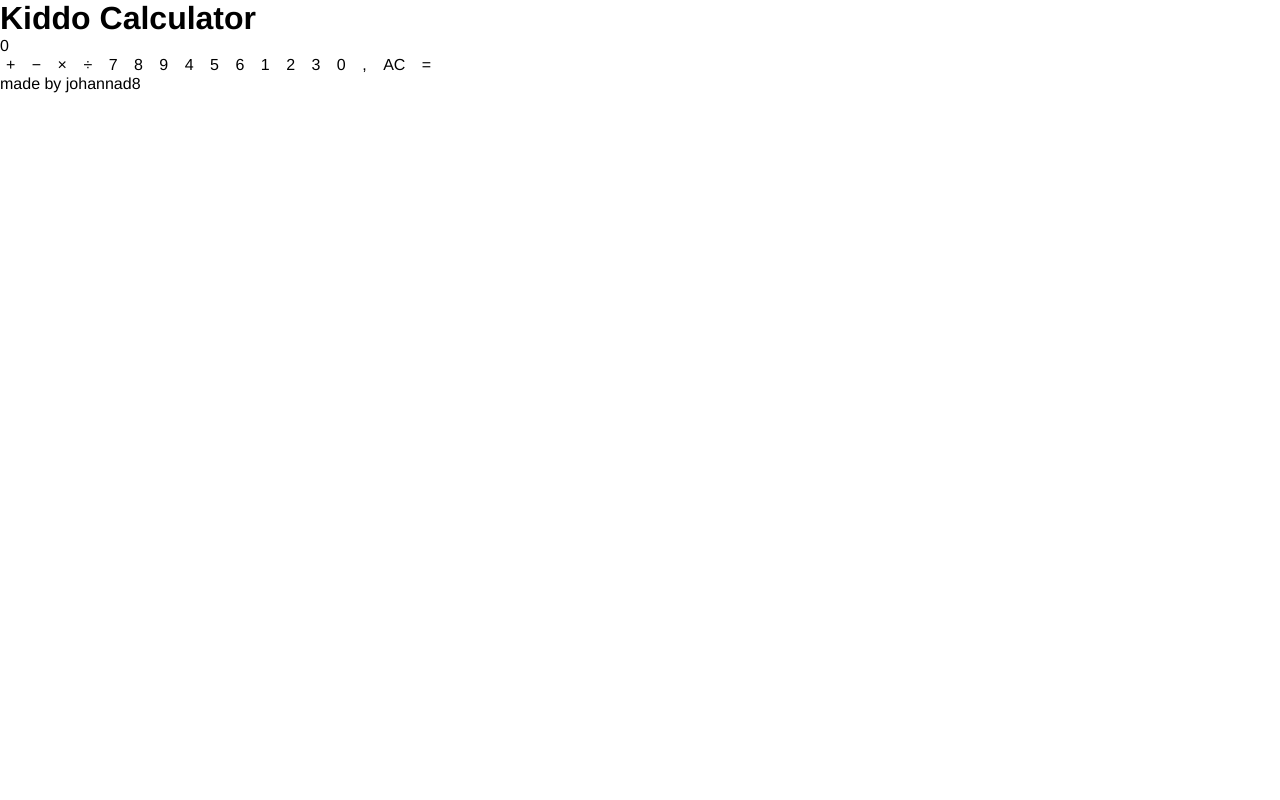
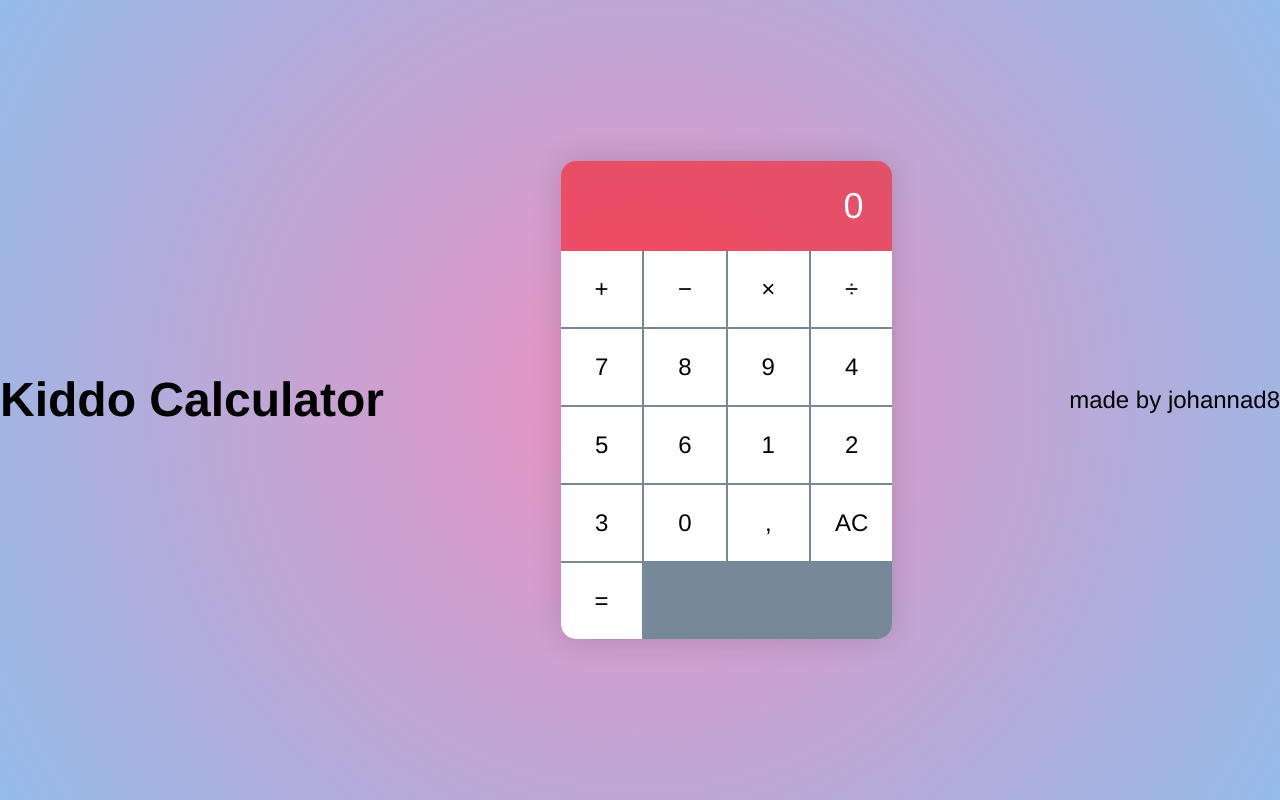
Before and after one commit to johannad8/Calculator, a plain HTML site: page calculator.html in a window 1280 px wide. Drawn offline with Linux system fonts and the light colour scheme.

Commit message:
Added new stylings

```diff
--- a/styles.css
+++ b/styles.css
@@ -1,6 +1,9 @@
 /** Basic css-stylings **/
 html {
   box-sizing: border-box;
+  font-size: 150%;
+  font-weight: 300;
+  line-height: 1.5;
 }
 
 *,
@@ -10,6 +13,12 @@ html {
 }
 
 body {
+  /*background: linear-gradient(0deg, rgba(34,193,195,1) 0%, rgba(253,187,45,1) 100%);*/
+  background: radial-gradient(circle, rgba(237,145,194,1) 0%, rgba(148,187,233,1) 100%);
+  display: flex;
+  align-items: center;
+  justify-content: center;
+  height: 100vh;
   margin: 0;
 }
 
@@ -93,3 +102,43 @@ button:focus {
 }
 
 /*** Kiddo calculator stylings ***/
+
+.container {
+  max-width: 20em;
+  border: 1px solid red;
+}
+
+.calculator {
+  max-width: 15em;
+  margin: 2em auto;
+  overflow: hidden;
+  border-radius: 15px;
+  box-shadow: 0 0 30px 0 rgba(0, 0, 0, 0.15);
+}
+
+.calculator__display {
+  background-color: rgba(255, 0, 0, 0.5);
+  color: #FFF;
+  font-size: 1.5em;
+  padding: 0.5em 0.8em;
+  text-align: right;
+}
+
+.calculator__keys {
+  background-color: lightslategray;
+  display: grid;
+  grid-gap: 2px;
+  grid-template-columns: repeat(4, 1fr);
+}
+
+/* Stylings here effects every divs inside calculator__keys' block */
+.calculator__keys > * {
+  position: relative;
+  text-align: center;
+  padding: 1em;
+  background-color: #FFF;
+}
+
+footer {
+  text-align: center;
+}
```
